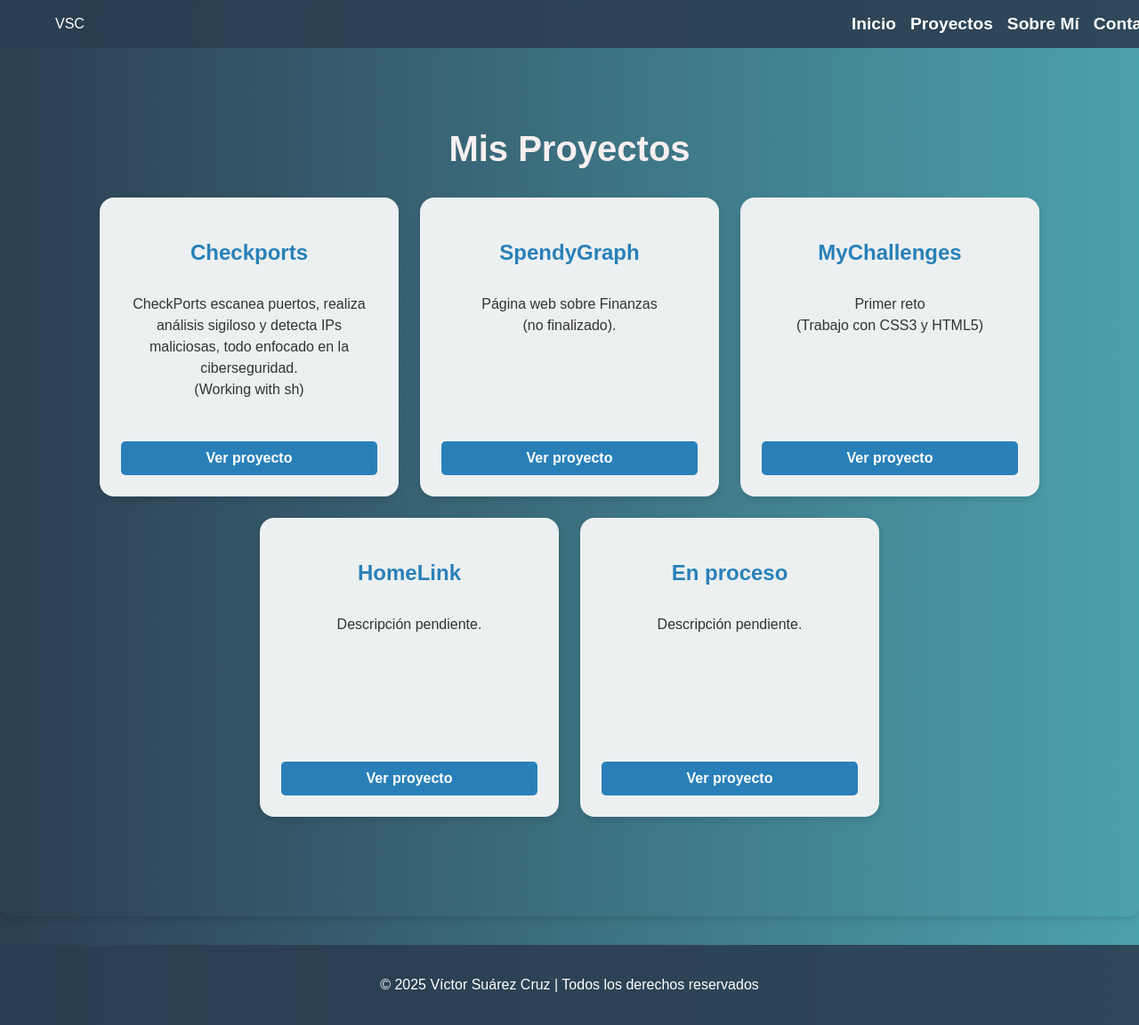
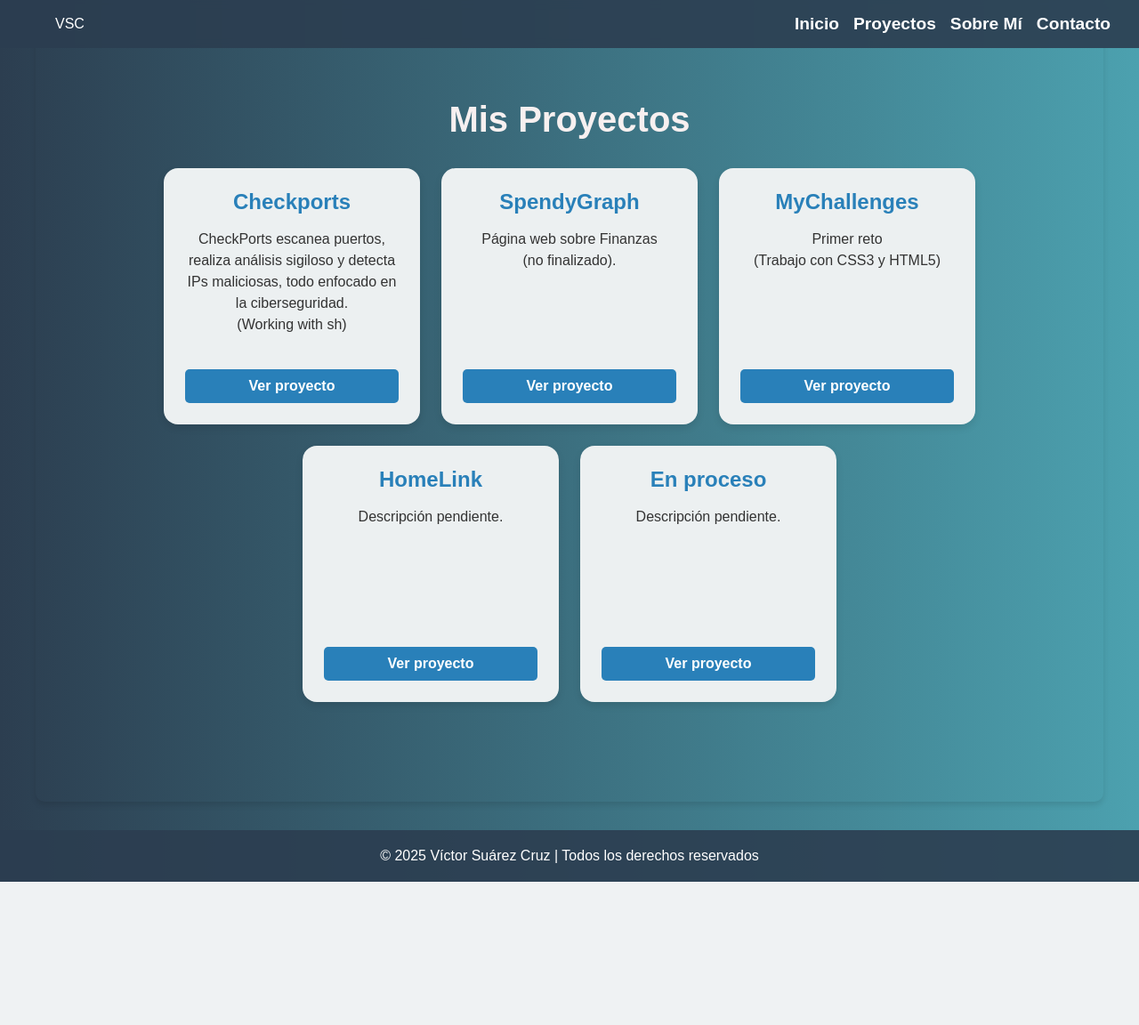
Before and after one commit to VictorSuarez24/VictorSuarez24.github.io, a PHP site: page /projects/projects.html in a window 1280 px wide. Shown: the whole page at 89% size. After the commit the page ends 991 px from the top, so only its background shows below. Run offline with PHP 8.4, Linux system fonts and the light colour scheme.

Commit message:
Navbar fixed

```diff
--- a/assets/css/projects.css
+++ b/assets/css/projects.css
@@ -1,16 +1,17 @@
-/* Estilo global */
-html, body {
-    height: 100%;
-    font-family: 'Arial', sans-serif;
+/* Estilos generales */
+* {
+    margin: 0;
+    padding: 0;
+    box-sizing: border-box;
+}
+body {
+    font-family: 'Poppins', sans-serif;
+    background: linear-gradient(to right, #2c3e50, #4ca1af);
+    color: #fff;
     display: flex;
     flex-direction: column;
-    margin: 0;
-    padding: 0;
-    background-size: cover;
-    background-position: center;
-    background-attachment: fixed;
-    color: #fff;
-    background: linear-gradient(to right, #2c3e50, #4ca1af);
+    align-items: center;
+    scroll-behavior: smooth; /* Scroll suave */
 }
 
 /* Navegación */
@@ -167,4 +168,5 @@ footer {
     text-align: center;
     padding: 1.25rem 0;
     margin-top: 2rem;
+    width: 100%;
 }
```
Also changed, not shown: assets/css/about.css (+6 -2 lines), assets/css/contact.css (+6 -2 lines).
